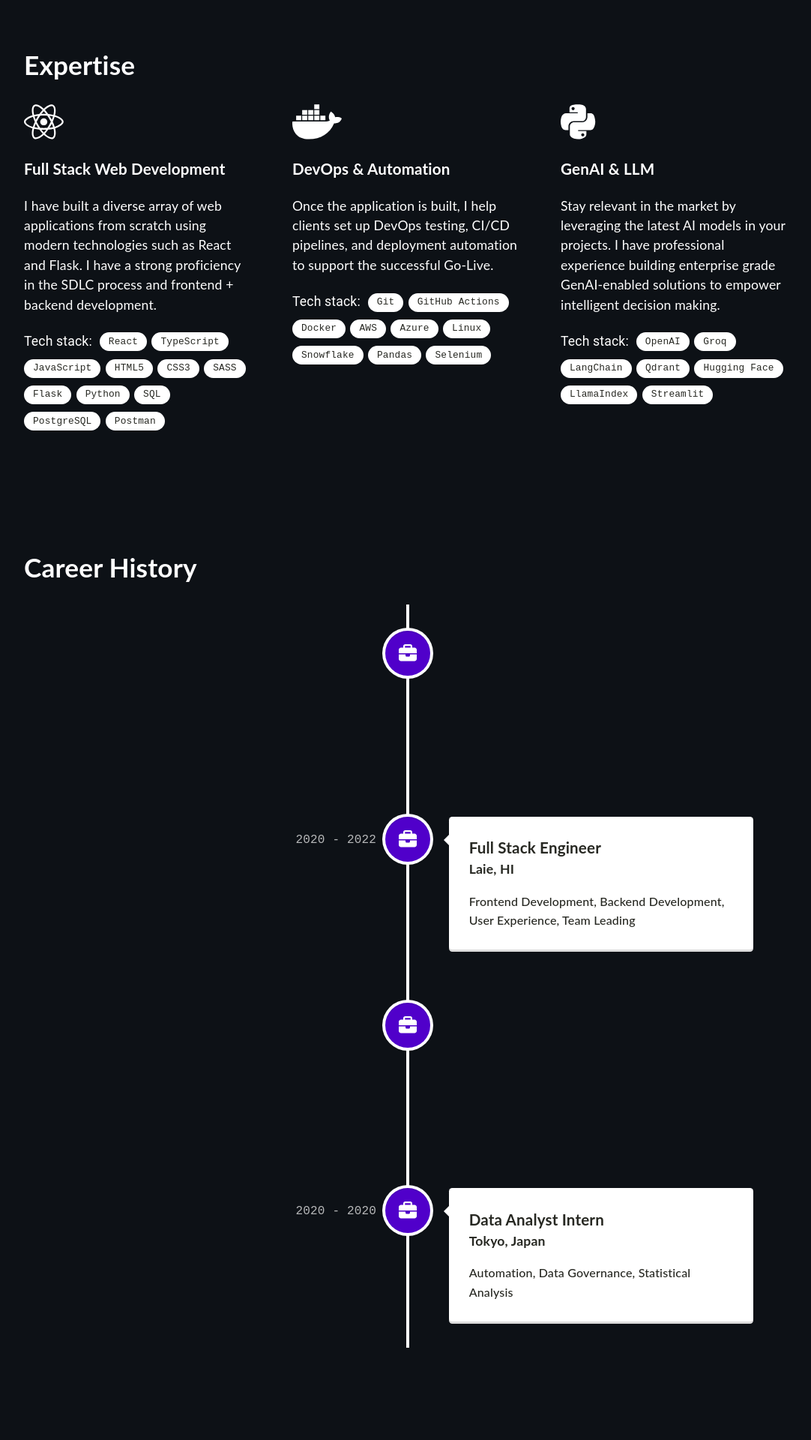
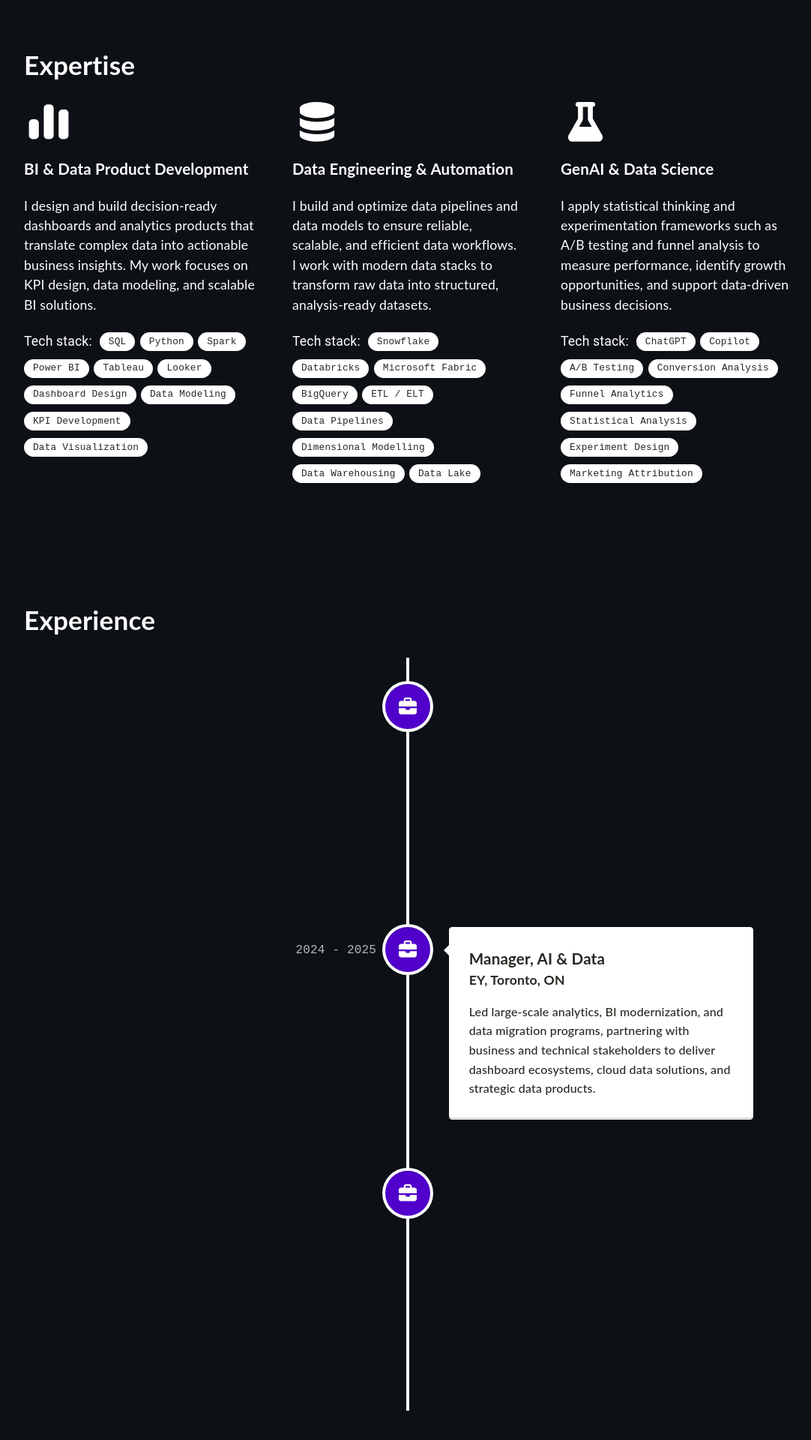
Before and after one commit to github-jakechen/jc-portfolio, a React (Create React App) app: page / in a window 1280 px wide. Shown: the part 856-2776 px from the top of the page at 75% size, without its empty margins (96-1178 px from the left). Built offline with nearby package versions, Linux system fonts and the light colour scheme.

Commit message:
Update portfolio sections: expertise, timeline, and content

```diff
--- a/public/index.html
+++ b/public/index.html
@@ -24,7 +24,7 @@
       work correctly both with client-side routing and a non-root public URL.
       Learn how to configure a non-root public URL by running `npm run build`.
     -->
-    <title>Yuji Sato</title>
+    <title>Jake Chen Portfolio</title>
   </head>
   <body>
     <noscript>You need to enable JavaScript to run this app.</noscript>
--- a/src/components/Expertise.tsx
+++ b/src/components/Expertise.tsx
@@ -1,44 +1,46 @@
 import React from "react";
 import '@fortawesome/free-regular-svg-icons'
 import { FontAwesomeIcon } from '@fortawesome/react-fontawesome';
+import { faChartSimple, faDatabase, faFlask } from '@fortawesome/free-solid-svg-icons';
 import { faReact, faDocker, faPython } from '@fortawesome/free-brands-svg-icons';
+
 import Chip from '@mui/material/Chip';
 import '../assets/styles/Expertise.scss';
 
 const labelsFirst = [
-    "React",
-    "TypeScript",
-    "JavaScript",
-    "HTML5",
-    "CSS3",
-    "SASS",
-    "Flask",
+    "SQL",
     "Python",
-    "SQL",
-    "PostgreSQL",
-    "Postman"
+    "Spark",
+    "Power BI",
+    "Tableau",
+    "Looker",
+    "Dashboard Design",
+    "Data Modeling",
+    "KPI Development",
+    "Data Visualization"
 ];
 
 const labelsSecond = [
-    "Git",
-    "GitHub Actions",
-    "Docker",
-    "AWS",
-    "Azure",
-    "Linux",
     "Snowflake",
-    "Pandas",
-    "Selenium",
+    "Databricks",
+    "Microsoft Fabric",
+    "BigQuery",
+    "ETL / ELT",
+    "Data Pipelines",
+    "Dimensional Modelling",
+    "Data Warehousing",
+    "Data Lake",
 ];
 
 const labelsThird = [
-    "OpenAI",
-    "Groq",
-    "LangChain",
-    "Qdrant",
-    "Hugging Face",
-    "LlamaIndex",
-    "Streamlit",
+    "ChatGPT",
+    "Copilot",
+    "A/B Testing",
+    "Conversion Analysis",
+    "Funnel Analytics",
+    "Statistical Analysis",
+    "Experiment Design",
+    "Marketing Attribution"
 ];
 
 function Expertise() {
@@ -48,9 +50,9 @@ function Expertise() {
             <h1>Expertise</h1>
             <div className="skills-grid">
                 <div className="skill">
-                    <FontAwesomeIcon icon={faReact} size="3x"/>
-                    <h3>Full Stack Web Development</h3>
-                    <p>I have built a diverse array of web applications from scratch using modern technologies such as React and Flask. I have a strong proficiency in the SDLC process and frontend + backend development.</p>
+                    <FontAwesomeIcon icon={faChartSimple} size="3x"/>
+                    <h3>BI & Data Product Development</h3>
+                    <p>I design and build decision-ready dashboards and analytics products that translate complex data into actionable business insights. My work focuses on KPI design, data modeling, and scalable BI solutions.</p>
                     <div className="flex-chips">
                         <span className="chip-title">Tech stack:</span>
                         {labelsFirst.map((label, index) => (
@@ -60,9 +62,9 @@ function Expertise() {
                 </div>
 
                 <div className="skill">
-                    <FontAwesomeIcon icon={faDocker} size="3x"/>
-                    <h3>DevOps & Automation</h3>
-                    <p>Once the application is built, I help clients set up DevOps testing, CI/CD pipelines, and deployment automation to support the successful Go-Live.</p>
+                    <FontAwesomeIcon icon={faDatabase} size="3x"/>
+                    <h3>Data Engineering & Automation</h3>
+                    <p>I build and optimize data pipelines and data models to ensure reliable, scalable, and efficient data workflows. I work with modern data stacks to transform raw data into structured, analysis-ready datasets.</p>
                     <div className="flex-chips">
                         <span className="chip-title">Tech stack:</span>
                         {labelsSecond.map((label, index) => (
@@ -72,9 +74,9 @@ function Expertise() {
                 </div>
 
                 <div className="skill">
-                    <FontAwesomeIcon icon={faPython} size="3x"/>
-                    <h3>GenAI & LLM</h3>
-                    <p>Stay relevant in the market by leveraging the latest AI models in your projects. I have professional experience building enterprise grade GenAI-enabled solutions to empower intelligent decision making.</p>
+                    <FontAwesomeIcon icon={faFlask} size="3x"/>
+                    <h3>GenAI & Data Science</h3>
+                    <p>I apply statistical thinking and experimentation frameworks such as A/B testing and funnel analysis to measure performance, identify growth opportunities, and support data-driven business decisions.</p>
                     <div className="flex-chips">
                         <span className="chip-title">Tech stack:</span>
                         {labelsThird.map((label, index) => (
--- a/src/components/Footer.tsx
+++ b/src/components/Footer.tsx
@@ -7,10 +7,10 @@ function Footer() {
   return (
     <footer>
       <div>
-        <a href="https://github.com/yujisatojr" target="_blank" rel="noreferrer"><GitHubIcon/></a>
-        <a href="https://www.linkedin.com/in/yujisato/" target="_blank" rel="noreferrer"><LinkedInIcon/></a>
+        <a href="https://github.com/github-jakechen" target="_blank" rel="noreferrer"><GitHubIcon/></a>
+        <a href="https://www.linkedin.com/in/jakechen-cdm/" target="_blank" rel="noreferrer"><LinkedInIcon/></a>
       </div>
-      <p>A portfolio designed & built by <a href="https://github.com/yujisatojr/react-portfolio-template" target="_blank" rel="noreferrer">Yuji Sato</a> with 💜</p>
+      <p>A portfolio designed & built by Jake Chen</p>
     </footer>
   );
 }
--- a/src/components/Main.tsx
+++ b/src/components/Main.tsx
@@ -1,5 +1,4 @@
 import React from "react";
-import GitHubIcon from '@mui/icons-material/GitHub';
 import LinkedInIcon from '@mui/icons-material/LinkedIn';
 import '../assets/styles/Main.scss';
 
@@ -9,19 +8,18 @@ function Main() {
     <div className="container">
       <div className="about-section">
         <div className="image-wrapper">
-          <img src="https://my-aws-assets.s3.us-west-2.amazonaws.com/portfolio-img/avatar_circle.jpeg" alt="Avatar" />
+          <img src="https://media.licdn.com/dms/image/v2/D5603AQEvWye3ooZG2g/profile-displayphoto-shrink_200_200/B56ZXFXG1zGsAY-/0/1742772924941?e=1775692800&v=beta&t=szkobamITaF1rAd8L3vMXE1NJqL0EgZeNntrj2EKKvQ" alt="Avatar" />
         </div>
         <div className="content">
           <div className="social_icons">
-            <a href="https://github.com/yujisatojr" target="_blank" rel="noreferrer"><GitHubIcon/></a>
-            <a href="https://www.linkedin.com/in/yujisato/" target="_blank" rel="noreferrer"><LinkedInIcon/></a>
+            <a href="https://www.linkedin.com/in/jakechen-cdm/" target="_blank" rel="noreferrer"><LinkedInIcon/></a>
           </div>
-          <h1>Yuji Sato</h1>
-          <p>Full Stack Engineer</p>
+          <h1>Jake Chen</h1>
+          <p>Analytics Engineer / BI Engineer</p>
+          <p>I build data products that turn insights into business decisions.</p>
 
           <div className="mobile_social_icons">
-            <a href="https://github.com/yujisatojr" target="_blank" rel="noreferrer"><GitHubIcon/></a>
-            <a href="https://www.linkedin.com/in/yujisato/" target="_blank" rel="noreferrer"><LinkedInIcon/></a>
+            <a href="https://www.linkedin.com/in/jakechen-cdm/" target="_blank" rel="noreferrer"><LinkedInIcon/></a>
           </div>
         </div>
       </div>
--- a/src/components/Timeline.tsx
+++ b/src/components/Timeline.tsx
@@ -1,65 +1,61 @@
 import React from "react";
-import '@fortawesome/free-regular-svg-icons'
+import '@fortawesome/free-regular-svg-icons';
 import { FontAwesomeIcon } from '@fortawesome/react-fontawesome';
 import { faBriefcase } from '@fortawesome/free-solid-svg-icons';
-import { VerticalTimeline, VerticalTimelineElement }  from 'react-vertical-timeline-component';
+import { VerticalTimeline, VerticalTimelineElement } from 'react-vertical-timeline-component';
 import 'react-vertical-timeline-component/style.min.css';
-import '../assets/styles/Timeline.scss'
+import '../assets/styles/Timeline.scss';
 
 function Timeline() {
   return (
     <div id="history">
       <div className="items-container">
-        <h1>Career History</h1>
+        <h1>Experience</h1>
         <VerticalTimeline>
           <VerticalTimelineElement
             className="vertical-timeline-element--work"
             contentStyle={{ background: 'white', color: 'rgb(39, 40, 34)' }}
-            contentArrowStyle={{ borderRight: '7px solid  white' }}
-            date="2022 - present"
+            contentArrowStyle={{ borderRight: '7px solid white' }}
+            date="2025 - Present"
             iconStyle={{ background: '#5000ca', color: 'rgb(39, 40, 34)' }}
             icon={<FontAwesomeIcon icon={faBriefcase} />}
           >
-            <h3 className="vertical-timeline-element-title">Technology Consultant</h3>
-            <h4 className="vertical-timeline-element-subtitle">Dallas, TX</h4>
+            <h3 className="vertical-timeline-element-title">Manager, Analytics & Insights</h3>
+            <h4 className="vertical-timeline-element-subtitle">TD Bank, Toronto, ON</h4>
             <p>
-              Full-stack Web Development, GenAI/LLM, Project Management, Business Development
+              Leading enterprise reporting and analytics initiatives, building KPI frameworks,
+              modernizing self-serve BI solutions, and enabling
+              technology teams with decision-ready dashboards and governance insights.
             </p>
           </VerticalTimelineElement>
+
           <VerticalTimelineElement
             className="vertical-timeline-element--work"
-            date="2020 - 2022"
+            date="2024 - 2025"
             iconStyle={{ background: '#5000ca', color: 'rgb(39, 40, 34)' }}
             icon={<FontAwesomeIcon icon={faBriefcase} />}
           >
-            <h3 className="vertical-timeline-element-title">Full Stack Engineer</h3>
-            <h4 className="vertical-timeline-element-subtitle">Laie, HI</h4>
+            <h3 className="vertical-timeline-element-title">Manager, AI & Data</h3>
+            <h4 className="vertical-timeline-element-subtitle">EY, Toronto, ON</h4>
             <p>
-              Frontend Development, Backend Development, User Experience, Team Leading
+              Led large-scale analytics, BI modernization, and data migration programs,
+              partnering with business and technical stakeholders to deliver dashboard ecosystems,
+              cloud data solutions, and strategic data products.
             </p>
           </VerticalTimelineElement>
+
           <VerticalTimelineElement
             className="vertical-timeline-element--work"
-            date="2021 - 2021"
+            date="2017 - 2024"
             iconStyle={{ background: '#5000ca', color: 'rgb(39, 40, 34)' }}
             icon={<FontAwesomeIcon icon={faBriefcase} />}
           >
-            <h3 className="vertical-timeline-element-title">Staff Engineer Intern</h3>
-            <h4 className="vertical-timeline-element-subtitle">Laie, HI</h4>
+            <h3 className="vertical-timeline-element-title">Senior Consultant & BI Lead, AI & Data</h3>
+            <h4 className="vertical-timeline-element-subtitle">EY, Toronto, ON</h4>
             <p>
-              Full-stack Development, API Development, User Experience
-            </p>
-          </VerticalTimelineElement>
-          <VerticalTimelineElement
-            className="vertical-timeline-element--work"
-            date="2020 - 2020"
-            iconStyle={{ background: '#5000ca', color: 'rgb(39, 40, 34)' }}
-            icon={<FontAwesomeIcon icon={faBriefcase} />}
-          >
-            <h3 className="vertical-timeline-element-title">Data Analyst Intern</h3>
-            <h4 className="vertical-timeline-element-subtitle">Tokyo, Japan</h4>
-            <p>
-              Automation, Data Governance, Statistical Analysis
+              Delivered BI, dashboarding, and enterprise data solutions across multiple client
+              engagements, including KPI design, stakeholder reporting, data modeling, and
+              analytics automation using Power BI, SQL, Snowflake, and cloud platforms.
             </p>
           </VerticalTimelineElement>
         </VerticalTimeline>
```
Also changed, not shown: package.json (+4 -3 lines), 1 other file (tests, documents, lock files or other folders).
